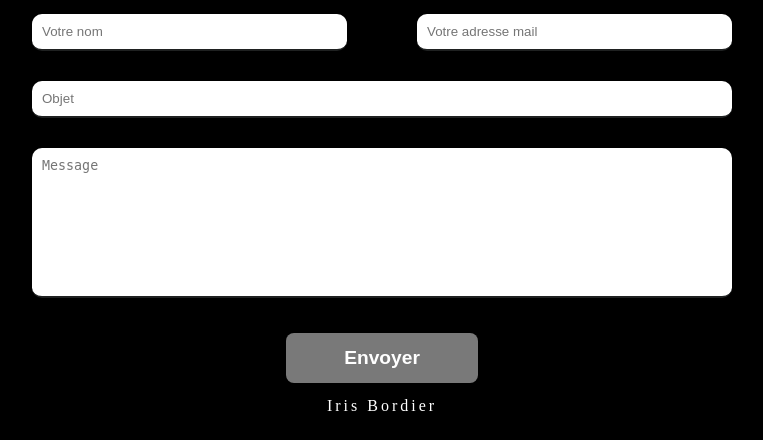
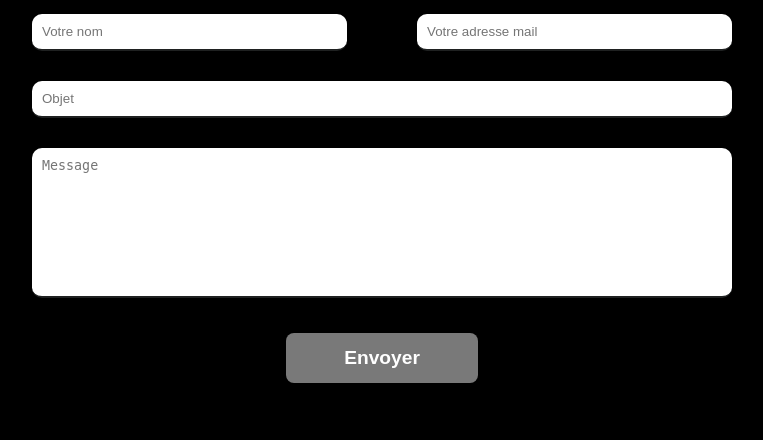
Before and after one commit to HugoKD/studio_vitrine, a Django app: page /contact/ in a window 1280 px wide. Shown: the part 488-928 px from the top of the page, without its empty margins (258-1021 px from the left). After the commit the page ends 871 px from the top, so only its background shows below. Run offline with Django 4.2, Linux system fonts and the light colour scheme.

Commit message:
finitions

```diff
--- a/templates/studio_vitrine/contact.html
+++ b/templates/studio_vitrine/contact.html
@@ -56,8 +56,6 @@
                 </div>
         </section>
     </div>
-    <footer>
-        <p class="footer">Iris Bordier</p>
-    </footer>
+
 </body>
 </html>
```
